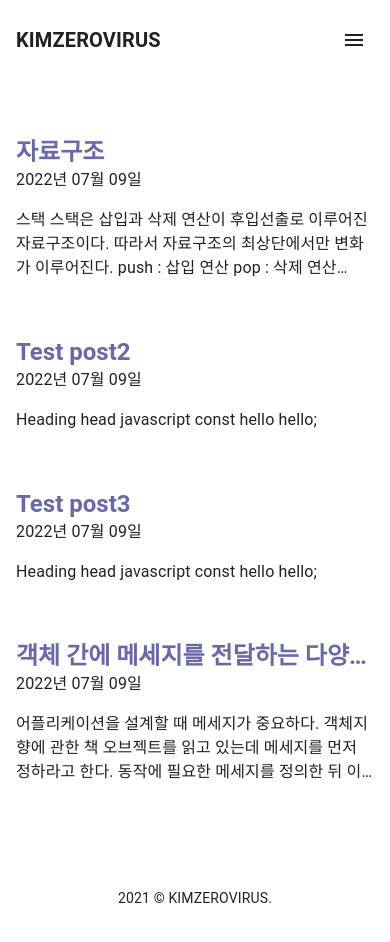
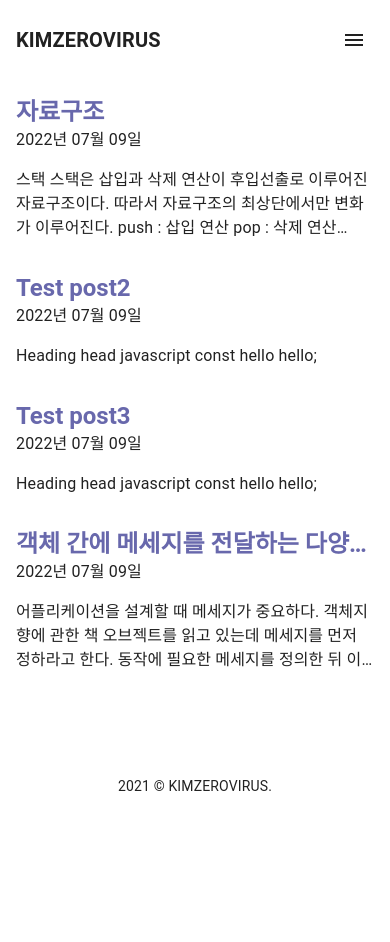
Before and after one commit to kimzerovirus/community_react_app, a Next.js app: page /post/project in a window 390 px wide. Shown: the top 942 px of the page. After the commit the page ends 844 px from the top, so only its background shows below. Built offline with nearby package versions, Linux system fonts and the light colour scheme.

Commit message:
feat : 모바일 메뉴 마진 사이즈 수정

```diff
--- a/src/components/postLayout/MarkDownView.tsx
+++ b/src/components/postLayout/MarkDownView.tsx
@@ -64,7 +64,7 @@ const TitleTypo = styled.h1`
 	font-size: 3rem;
 	margin-top: 6rem;
 
-	@media (max-width: 767px) {
+	@media (max-width: 760px) {
 		//모바일
 		margin-top: 1rem;
 		font-size: 2rem;
--- a/src/components/postLayout/PostItem.tsx
+++ b/src/components/postLayout/PostItem.tsx
@@ -44,10 +44,18 @@ const PostIteWrapper = styled.li`
 		text-decoration: none;
 		color: inherit;
 	}
-	margin: 56px 0;
+	margin: 3rem 0;
 	text-decoration: none;
 	display: block;
 	/* border-bottom: 1px solid #afafaf; */
+	@media (max-width: 760px) {
+		//모바일
+		margin: 2rem 0;
+
+		&:first-child {
+			margin-top: 0;
+		}
+	}
 `;
 
 const TextWrapper = styled.div`
```
